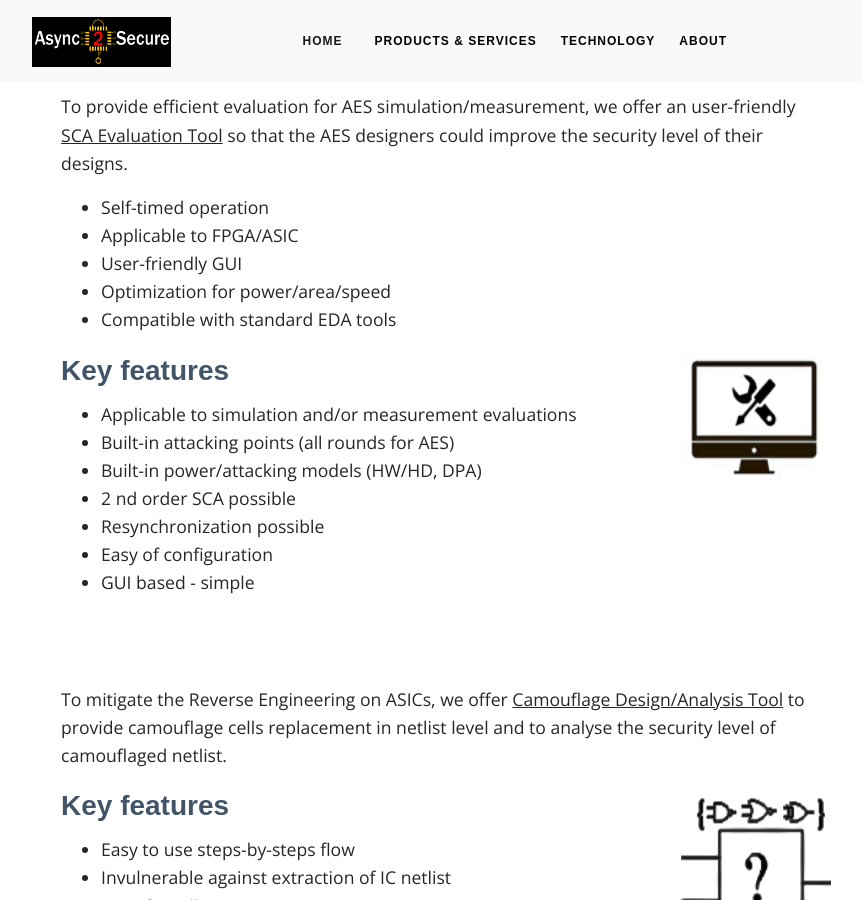
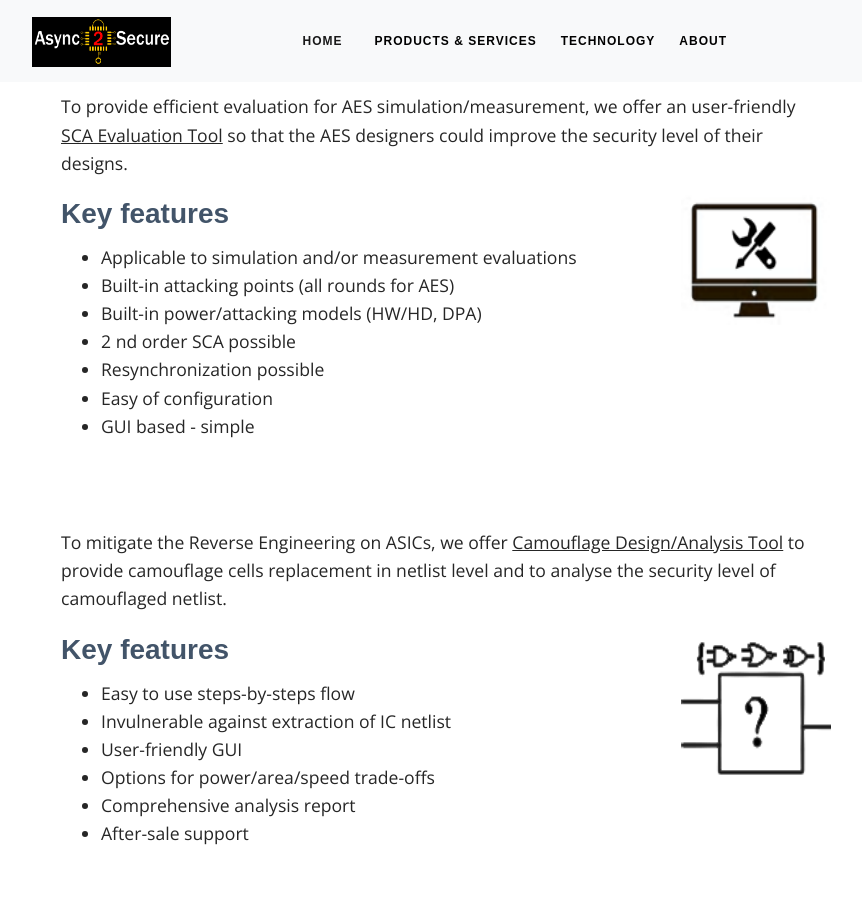
Before and after one commit to async2secure/async2secure.github.io, a Jekyll site: the page built from _pages/products/design_and_evaluation_tools.md, in a window 1280 px wide and 900 px high. Shown: the whole window, without its empty margins (194-1056 px from the left). Built offline with Jekyll 4.4.1, drawn with Linux system fonts in a browser that asks for light colours; some web fonts are replaced.

Commit message:
remove uncessary content

```diff
--- a/_pages/products/design_and_evaluation_tools.md
+++ b/_pages/products/design_and_evaluation_tools.md
@@ -14,12 +14,6 @@ permalink: /products/design_and_evaluation_tools
 
 To provide efficient evaluation for AES simulation/measurement, we offer an user-friendly <u>SCA
 Evaluation Tool</u> so that the AES designers could improve the security level of their designs.
-
-- Self-timed operation
-- Applicable to FPGA/ASIC
-- User-friendly GUI
-- Optimization for power/area/speed
-- Compatible with standard EDA tools
 
 <div class="container">
     <div class="row">
```
